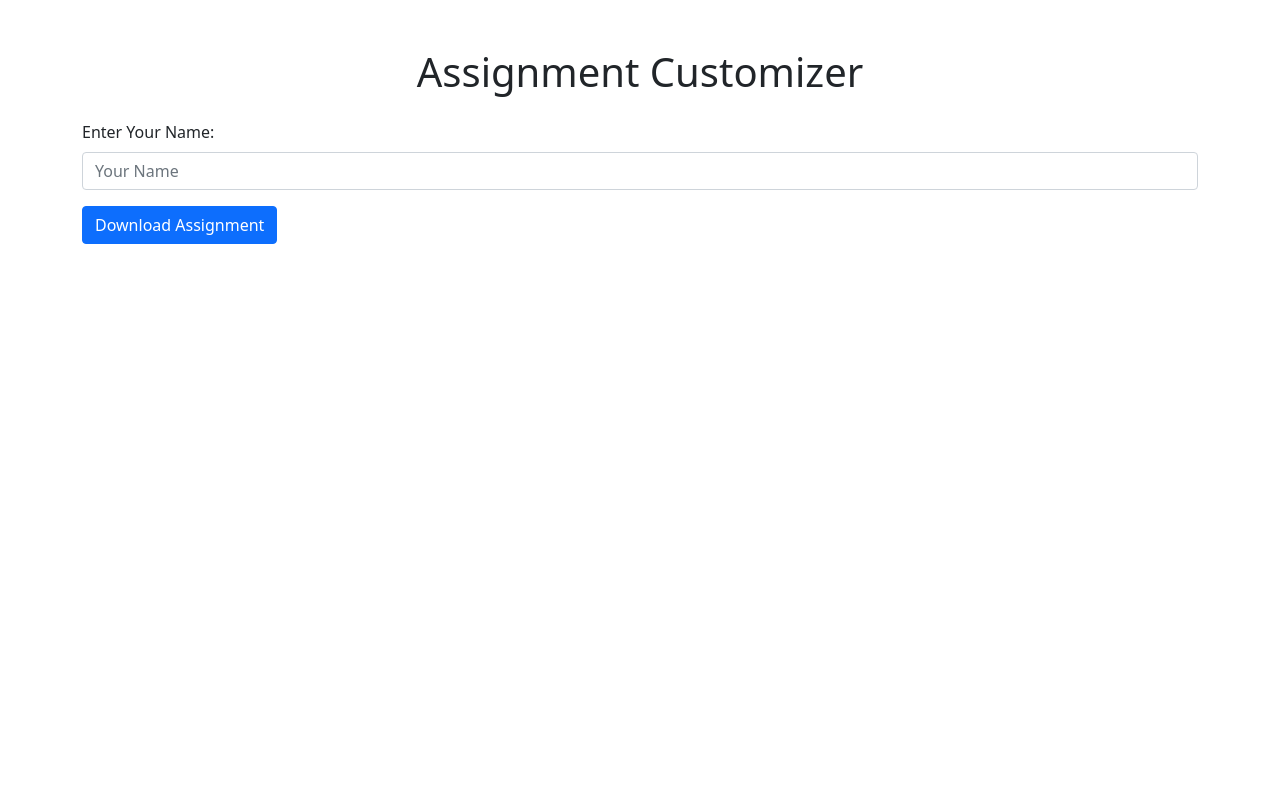
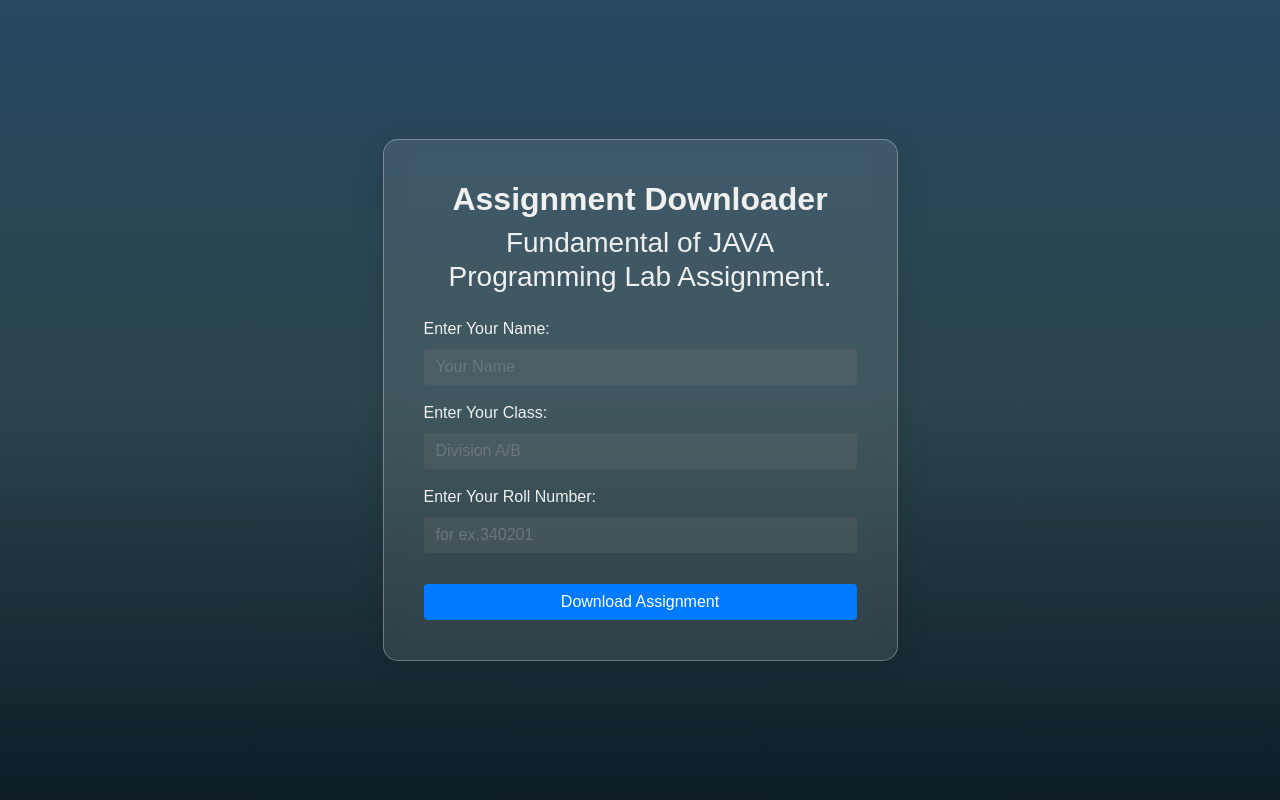
Before and after one commit to CyberHunter8857/Suppliers, a Flask app: page / in a window 1280 px wide. Run offline with Flask 2, Linux system fonts and the light colour scheme; some libraries are stand-ins or nearby versions.

Commit message:
added assignment

```diff
--- a/app.py
+++ b/app.py
@@ -4,15 +4,19 @@ import io
 
 app = Flask(__name__)
 
-# Function to replace 'xyz' with student's name in the docx file
-def replace_name_in_docx(name):
+# Function to replace placeholders with student details in the docx file
+def replace_placeholders_in_docx(name, class_name, roll_number):
     # Load the existing assignment.docx
     doc = Document("assignment.docx")
 
-    # Replace 'xyz' placeholder with the student's name
+    # Replace placeholders with the provided values
     for paragraph in doc.paragraphs:
         if 'xyz' in paragraph.text:
             paragraph.text = paragraph.text.replace('xyz', name)
+        if 'classssss' in paragraph.text:
+            paragraph.text = paragraph.text.replace('classssss', class_name)
+        if '11111111' in paragraph.text:
+            paragraph.text = paragraph.text.replace('11111111', roll_number)
 
     # Save the modified document to a BytesIO object for download
     doc_io = io.BytesIO()
@@ -28,9 +32,14 @@ def index():
 @app.route('/generate', methods=['POST'])
 def generate():
     student_name = request.form['student_name']
+    class_name = request.form['class_name']
+    roll_number = request.form['roll_number']
 
-    # Generate the modified docx file
-    updated_docx = replace_name_in_docx(student_name)
+    # Generate the modified docx file with the provided details
+    updated_docx = replace_placeholders_in_docx(student_name, class_name, roll_number)
 
     # Send the modified document as a download
     return send_file(updated_docx, as_attachment=True, download_name=f"assignment_{student_name}.docx", mimetype="application/vnd.openxmlformats-officedocument.wordprocessingml.document")
+
+if __name__ == '__main__':
+    app.run(debug=True)
--- a/templates/index.html
+++ b/templates/index.html
@@ -1,20 +1,129 @@
 <!DOCTYPE html>
 <html lang="en">
   <head>
-    <meta charset="UTF-8">
-    <meta name="viewport" content="width=device-width, initial-scale=1.0">
-    <title>Assignment Customizer</title>
-    <link rel="stylesheet" href="https://cdnjs.cloudflare.com/ajax/libs/twitter-bootstrap/5.1.3/css/bootstrap.min.css">
+    <meta charset="UTF-8" />
+    <meta name="viewport" content="width=device-width, initial-scale=1.0" />
+    <title>Assignment Downloader</title>
+    <link
+      rel="stylesheet"
+      href="https://cdnjs.cloudflare.com/ajax/libs/twitter-bootstrap/5.1.3/css/bootstrap.min.css"
+    />
+    <style>
+      body {
+        background: hsla(205, 46%, 10%, 1);
+
+        background: linear-gradient(
+          90deg,
+          hsla(205, 46%, 10%, 1) 0%,
+          hsla(191, 28%, 23%, 1) 50%,
+          hsla(207, 41%, 27%, 1) 100%
+        );
+
+        background: -moz-linear-gradient(
+          90deg,
+          hsla(205, 46%, 10%, 1) 0%,
+          hsla(191, 28%, 23%, 1) 50%,
+          hsla(207, 41%, 27%, 1) 100%
+        );
+
+        background: -webkit-linear-gradient(
+          90deg,
+          hsla(205, 46%, 10%, 1) 0%,
+          hsla(191, 28%, 23%, 1) 50%,
+          hsla(207, 41%, 27%, 1) 100%
+        );
+
+        filter: progid: DXImageTransform.Microsoft.gradient( startColorstr="#0E1C26", endColorstr="#2A454B", GradientType=1 );
+        color: #f0f0f0;
+        height: 100vh;
+        display: flex;
+        justify-content: center;
+        align-items: center;
+        font-family: Arial, sans-serif;
+      }
+      .glass-container {
+        max-width: 515px;
+        background: rgba(255, 255, 255, 0.1);
+        border-radius: 15px;
+        padding: 40px;
+        box-shadow: 0 4px 30px rgba(0, 0, 0, 0.1);
+        backdrop-filter: blur(10px);
+        -webkit-backdrop-filter: blur(10px);
+        border: 1px solid rgba(255, 255, 255, 0.3);
+      }
+      .form-label {
+        color: #f0f0f0;
+      }
+      .form-control {
+        background-color: rgb(120 120 120 / 20%);
+        border: none;
+        color: white;
+      }
+      .form-control:focus {
+        background-color: rgba(255, 255, 255, 0.2);
+        color: white;
+        box-shadow: none;
+      }
+      .btn-primary {
+        margin-top: 15px;
+        background-color: #007bff;
+        border: none;
+      }
+      .btn-primary:hover {
+        background-color: #0056b3;
+      }
+      @media screen and (max-width: 560px) {
+        .glass-container{
+            width: 320px;
+        }
+      }
+    </style>
   </head>
   <body>
-    <div class="container mt-5">
-        <h1 class="text-center">Assignment Customizer</h1>
+    <div class="glass-container">
+      <h2 class="text-center"><b>Assignment Downloader</b></h2>
+      <h3 class="text-center">
+        Fundamental of JAVA Programming Lab Assignment.
+      </h3>
       <form action="/generate" method="POST" class="mt-4">
         <div class="mb-3">
           <label for="studentName" class="form-label">Enter Your Name:</label>
-                <input type="text" class="form-control" id="studentName" name="student_name" placeholder="Your Name" required>
+          <input
+            type="text"
+            class="form-control"
+            id="studentName"
+            name="student_name"
+            placeholder="Your Name"
+            required
+          />
         </div>
-            <button type="submit" class="btn btn-primary">Download Assignment</button>
+        <div class="mb-3">
+          <label for="className" class="form-label">Enter Your Class:</label>
+          <input
+            type="text"
+            class="form-control"
+            id="className"
+            name="class_name"
+            placeholder="Division A/B"
+            required
+          />
+        </div>
+        <div class="mb-3">
+          <label for="rollNumber" class="form-label"
+            >Enter Your Roll Number:</label
+          >
+          <input
+            type="text"
+            class="form-control"
+            id="rollNumber"
+            name="roll_number"
+            placeholder="for ex.340201"
+            required
+          />
+        </div>
+        <button type="submit" class="btn btn-primary w-100">
+          Download Assignment
+        </button>
       </form>
     </div>
   </body>
```
Also changed, not shown: 1 other file. Lines whose indentation alone changed are shown as unchanged.
